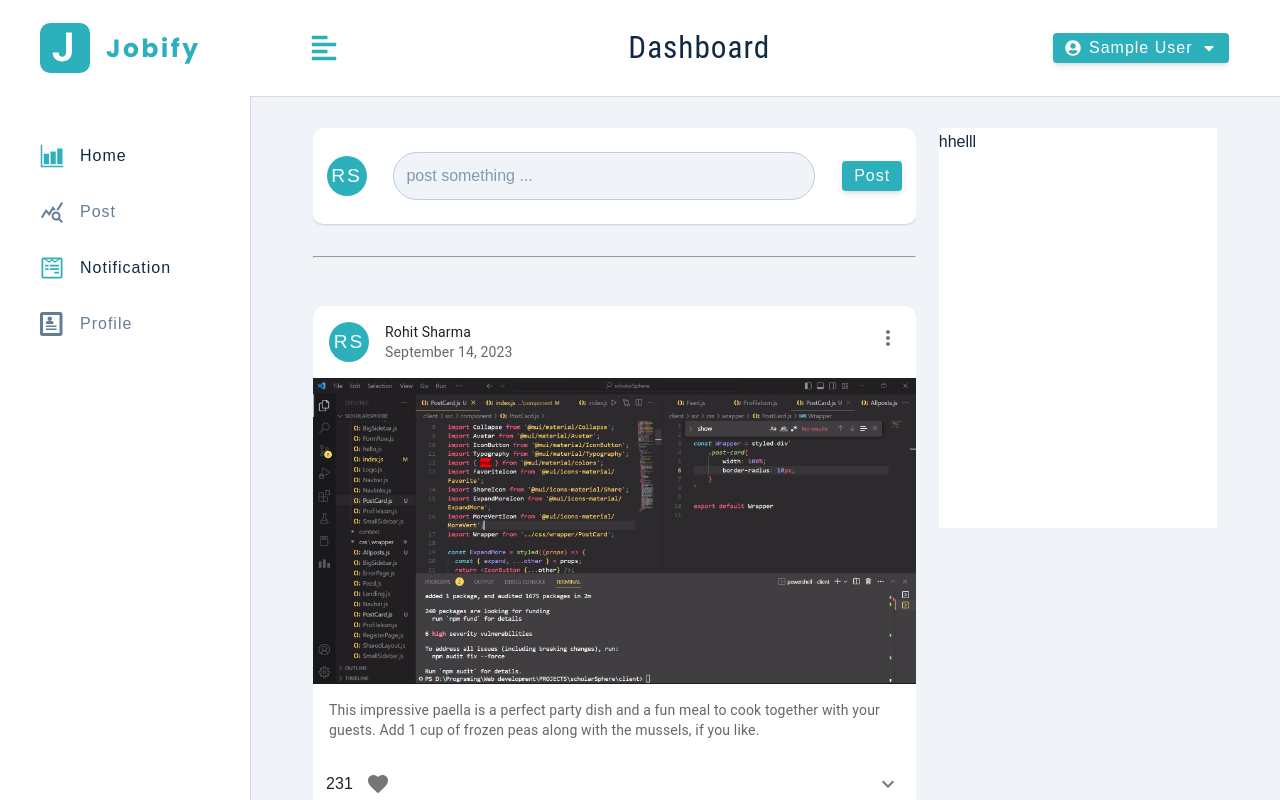
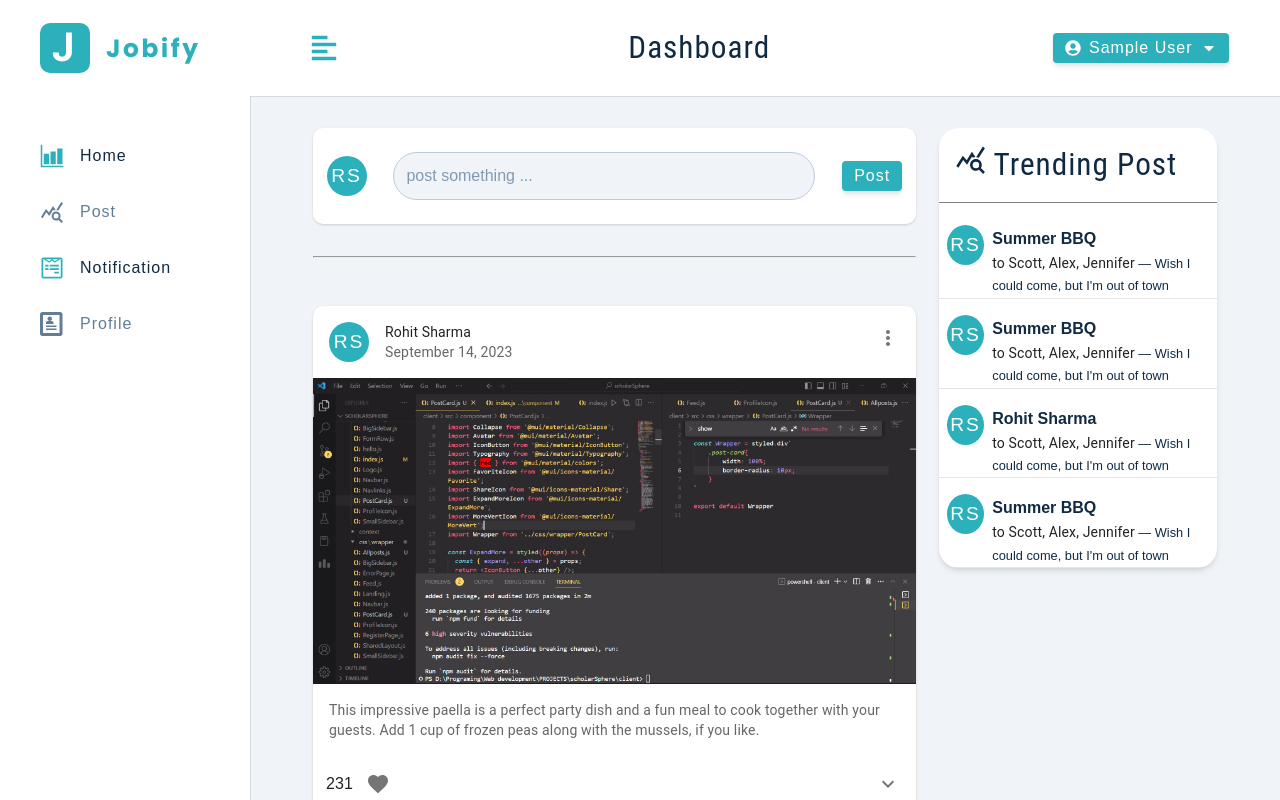
Before and after one commit to rohit108180/scholarSphere, a React (Create React App) app in the folder client/: page / in a window 1280 px wide. Shown: the top 800 px of the page. Built offline with nearby package versions, Linux system fonts and the light colour scheme; sample sign-in values are in the browser's storage.

Commit message:
trending post card added

```diff
--- a/client/src/component/TrendingSidebar.js
+++ b/client/src/component/TrendingSidebar.js
@@ -1,48 +1,134 @@
-import React from 'react';
-import Wrapper from '../css/wrapper/TrendingSidebar';
+import React from "react";
+import Wrapper from "../css/wrapper/TrendingSidebar";
+import { MdQueryStats } from "react-icons/md";
+import { ProfileIcon } from "./ProfileIcon";
+import { ListItemText, Typography } from "@mui/material";
 // import Badge from 'react-bootstrap/Badge';
-
-
 
 function TrendingSidebar() {
   const PastEvents = [
     {
-            name : "CodeWars",
-            details : "code flakjfa faodd lorem3 Lorem ipsum, dolor sit amet consectetur adipisicing elit. Quasi, facilis vel dicta, minima ad, maiores laudantium officiis ab aut nulla adipisci quidem. Inventore.",
-            date : "23-may-2022"
+      name: "CodeWars",
+      details:
+        "code flakjfa faodd lorem3 Lorem ipsum, dolor sit amet consectetur adipisicing elit. Quasi, facilis vel dicta, minima ad, maiores laudantium officiis ab aut nulla adipisci quidem. Inventore.",
+      date: "23-may-2022",
     },
     {
-            name : "CodeWars",
-            details : "code flakjfa faodd lorem3 Lorem ipsum, dolor sit amet consectetur adipisicing elit. Quasi, facilis vel dicta, minima ad, maiores laudantium officiis ab aut nulla adipisci quidem. Inventore.",
-            date : "23-may-2022"
+      name: "CodeWars",
+      details:
+        "code flakjfa faodd lorem3 Lorem ipsum, dolor sit amet consectetur adipisicing elit. Quasi, facilis vel dicta, minima ad, maiores laudantium officiis ab aut nulla adipisci quidem. Inventore.",
+      date: "23-may-2022",
     },
     {
-            name : "CodeWars",
-            details : "code flakjfa faodd lorem3 Lorem ipsum, dolor sit amet consectetur adipisicing elit. Quasi, facilis vel dicta, minima ad, maiores laudantium officiis ab aut nulla adipisci quidem. Inventore.",
-            date : "23-may-2022"
+      name: "CodeWars",
+      details:
+        "code flakjfa faodd lorem3 Lorem ipsum, dolor sit amet consectetur adipisicing elit. Quasi, facilis vel dicta, minima ad, maiores laudantium officiis ab aut nulla adipisci quidem. Inventore.",
+      date: "23-may-2022",
     },
     {
-            name : "CodeWars",
-            details : "code flakjfa faodd lorem3 Lorem ipsum, dolor sit amet consectetur adipisicing elit. Quasi, facilis vel dicta, minima ad, maiores laudantium officiis ab aut nulla adipisci quidem. Inventore.",
-            date : "23-may-2022"
+      name: "CodeWars",
+      details:
+        "code flakjfa faodd lorem3 Lorem ipsum, dolor sit amet consectetur adipisicing elit. Quasi, facilis vel dicta, minima ad, maiores laudantium officiis ab aut nulla adipisci quidem. Inventore.",
+      date: "23-may-2022",
     },
     {
-            name : "CodeWars",
-            details : "code flakjfa faodd lorem3 Lorem ipsum, dolor sit amet consectetur adipisicing elit. Quasi, facilis vel dicta, minima ad, maiores laudantium officiis ab aut nulla adipisci quidem. Inventore.",
-            date : "23-may-2022"
+      name: "CodeWars",
+      details:
+        "code flakjfa faodd lorem3 Lorem ipsum, dolor sit amet consectetur adipisicing elit. Quasi, facilis vel dicta, minima ad, maiores laudantium officiis ab aut nulla adipisci quidem. Inventore.",
+      date: "23-may-2022",
     },
     {
-            name : "CodeWars",
-            details : "code flakjfa faodd lorem3 Lorem ipsum, dolor sit amet consectetur adipisicing elit. Quasi, facilis vel dicta, minima ad, maiores laudantium officiis ab aut nulla adipisci quidem. Inventore.",
-            date : "23-may-2022"
+      name: "CodeWars",
+      details:
+        "code flakjfa faodd lorem3 Lorem ipsum, dolor sit amet consectetur adipisicing elit. Quasi, facilis vel dicta, minima ad, maiores laudantium officiis ab aut nulla adipisci quidem. Inventore.",
+      date: "23-may-2022",
     },
-
-
-    ]
+  ];
   return (
     <Wrapper>
-      <div className='trending-sidebar-container'>
-        hhelll
+      <div className="trending-sidebar-container">
+        <h3 className="trending-heading">
+          {" "}
+          <MdQueryStats /> Trending post
+        </h3>
+        <div className="trending-posts">
+          <div className="trending-post-card" alignItems="flex-start">
+            <ProfileIcon />
+
+            <div className="trending-post-content">
+              <div className="card-heading"> Summer BBQ </div>
+
+              <div className="subtitle">
+                <Typography
+                  sx={{ display: "inline" }}
+                  component="span"
+                  variant="body2"
+                  color="text.primary"
+                >
+                  to Scott, Alex, Jennifer
+                </Typography>
+                {" — Wish I could come, but I'm out of town "}
+              </div>
+            </div>
+          </div>
+          <div className="trending-post-card" alignItems="flex-start">
+            <ProfileIcon />
+
+            <div className="trending-post-content">
+              <div className="card-heading"> Summer BBQ </div>
+
+              <div className="subtitle">
+                <Typography
+                  sx={{ display: "inline" }}
+                  component="span"
+                  variant="body2"
+                  color="text.primary"
+                >
+                  to Scott, Alex, Jennifer
+                </Typography>
+                {" — Wish I could come, but I'm out of town "}
+              </div>
+            </div>
+          </div>
+          <div className="trending-post-card" alignItems="flex-start">
+            <ProfileIcon />
+
+            <div className="trending-post-content">
+              <div className="card-heading"> Rohit Sharma</div>
+
+              <div className="subtitle">
+                <Typography
+                  sx={{ display: "inline" }}
+                  component="span"
+                  variant="body2"
+                  color="text.primary"
+                >
+                  to Scott, Alex, Jennifer
+                </Typography>
+                {" — Wish I could come, but I'm out of town "}
+              </div>
+            </div>
+          </div>
+          <div className="trending-post-card" alignItems="flex-start">
+            <ProfileIcon />
+
+            <div className="trending-post-content">
+              <div className="card-heading"> Summer BBQ </div>
+
+              <div className="subtitle">
+                <Typography
+                  sx={{ display: "inline" }}
+                  component="span"
+                  variant="body2"
+                  color="text.primary"
+                >
+                  to Scott, Alex, Jennifer
+                </Typography>
+                {" — Wish I could come, but I'm out of town "}
+              </div>
+            </div>
+          </div>
+        </div>
       </div>
     </Wrapper>
   );
--- a/client/src/css/wrapper/Feed.js
+++ b/client/src/css/wrapper/Feed.js
@@ -9,7 +9,7 @@ const Wrapper = styled.main`
       justify-content: space-around;
       .posts{
         width: 65%;
-        overflow-y: scroll;
+
         .post-something{
           /* display: none; */
           background-color: white;
@@ -45,7 +45,6 @@ const Wrapper = styled.main`
 
       .trending-sidebar{
         width: 30%;
-
       }
 
     }
--- a/client/src/css/wrapper/TrendingSidebar.js
+++ b/client/src/css/wrapper/TrendingSidebar.js
@@ -5,8 +5,43 @@ const Wrapper = styled.main`
 
     .trending-sidebar-container{
     width: 100%;
-    height: 50vh;
+
     background-color: white;
+    border-radius: 20px;
+    box-shadow:  0 4px 6px -1px rgba(0, 0, 0, 0.1),
+    0 2px 4px -1px rgba(0, 0, 0, 0.06);
+    overflow: hidden;
+
+
+    .trending-heading{
+       padding: 1rem;
+       border-bottom: 1px solid grey ;
+
+    }
+
+
+    .trending-post-card{
+        display: flex;
+        align-items: flex-start;
+        padding: 0 0.5rem;
+        border-bottom: 1px solid rgba(0, 0, 0, 0.1);
+        margin-top: 1rem;
+
+    }
+
+    .trending-post-content{
+        width: 85%;
+        margin : 0 .5rem;
+
+        .card-heading{
+            font-weight: 600;
+        }
+
+        .subtitle{
+            font-size: 0.8rem;
+        }
+
+    }
     }
 `
 
```
Lines whose indentation alone changed are shown as unchanged.
